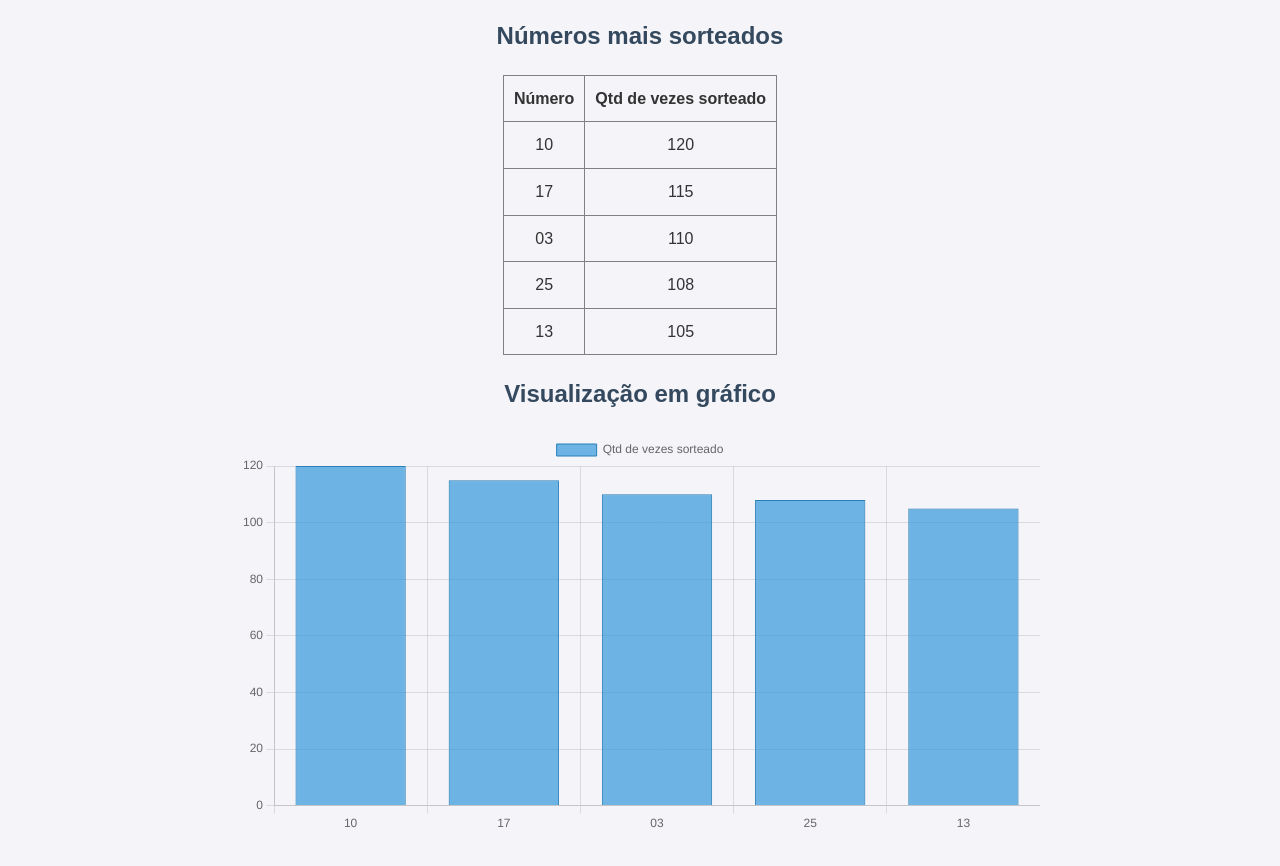
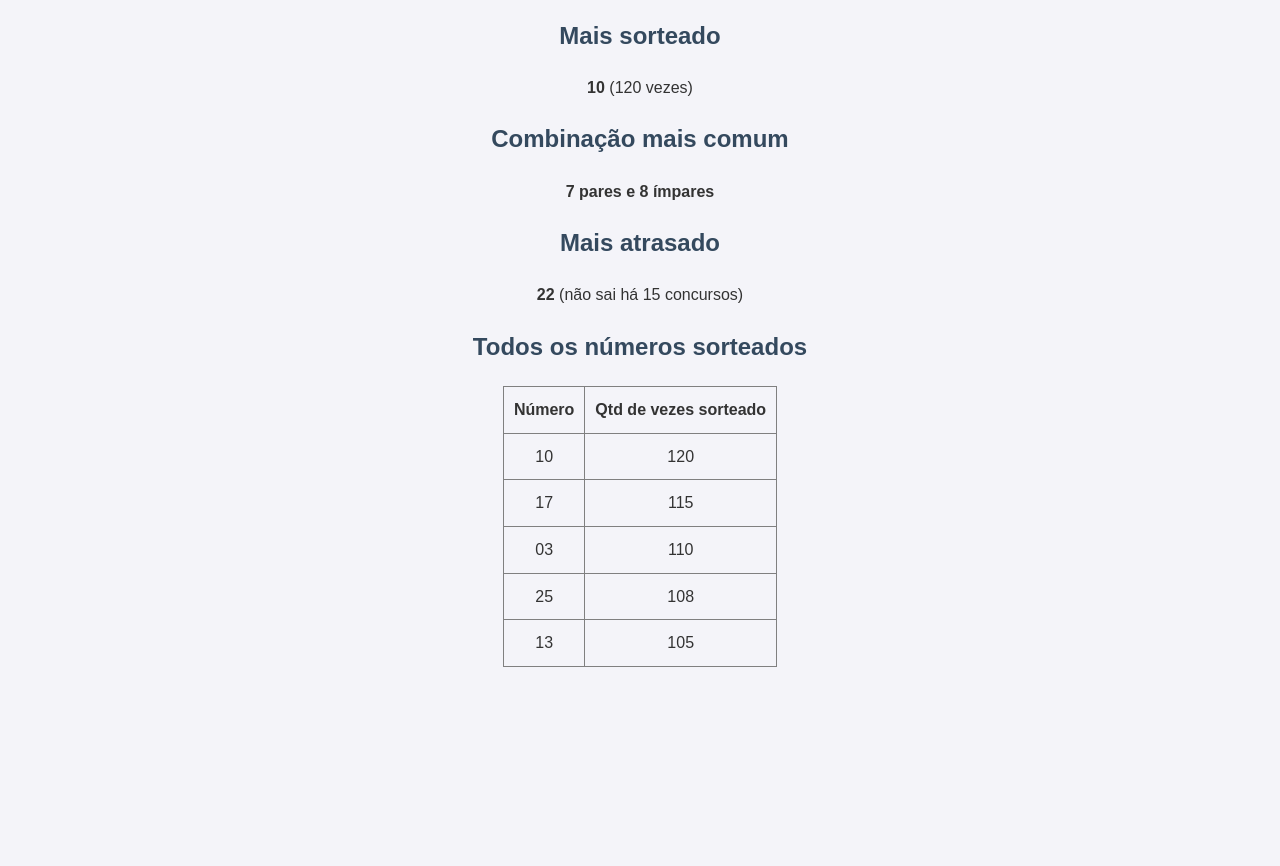
Before and after one commit to alissonfllima-dev/meu-site-loterias, a plain HTML site: page index.html in a window 1280 px wide. Shown: the part 176-1042 px from the top of the page. After the commit the page ends 883 px from the top, so only its background shows below. Drawn offline with nearby package versions, Linux system fonts and the light colour scheme.

Commit message:
Update index.html

```diff
--- a/index.html
+++ b/index.html
@@ -4,9 +4,6 @@
     <meta charset="UTF-8">
     <title>Lotofácil - Estatísticas</title>
     <link rel="stylesheet" href="style.css">
-
-    <!-- Chart.js -->
-    <script src="https://cdn.jsdelivr.net/npm/chart.js"></script>
 </head>
 <body>
     <!-- MENU -->
@@ -18,13 +15,27 @@
         </ul>
     </nav>
 
-    <!-- CONTEÚDO -->
     <div class="container">
         <h1>Estatísticas - Lotofácil</h1>
 
-        <h2>Números mais sorteados</h2>
+        <!-- CARDS DESTAQUE -->
+        <div class="cards">
+            <div class="card">
+                <h2>Mais sorteado</h2>
+                <p><strong>10</strong> (120 vezes)</p>
+            </div>
+            <div class="card">
+                <h2>Combinação mais comum</h2>
+                <p><strong>7 pares e 8 ímpares</strong></p>
+            </div>
+            <div class="card">
+                <h2>Mais atrasado</h2>
+                <p><strong>22</strong> (não sai há 15 concursos)</p>
+            </div>
+        </div>
 
         <!-- TABELA -->
+        <h2>Todos os números sorteados</h2>
         <table border="1" cellpadding="10" style="margin: auto; border-collapse: collapse;">
             <tr>
                 <th>Número</th>
@@ -36,36 +47,6 @@
             <tr><td>25</td><td>108</td></tr>
             <tr><td>13</td><td>105</td></tr>
         </table>
-
-        <h2>Visualização em gráfico</h2>
-        <canvas id="grafico"></canvas>
     </div>
-
-    <!-- SCRIPT DO GRÁFICO -->
-    <script>
-        const ctx = document.getElementById('grafico');
-
-        new Chart(ctx, {
-            type: 'bar',
-            data: {
-                labels: ['10', '17', '03', '25', '13'],
-                datasets: [{
-                    label: 'Qtd de vezes sorteado',
-                    data: [120, 115, 110, 108, 105],
-                    borderWidth: 1,
-                    backgroundColor: 'rgba(52, 152, 219, 0.7)',
-                    borderColor: '#2980b9'
-                }]
-            },
-            options: {
-                responsive: true,
-                scales: {
-                    y: {
-                        beginAtZero: true
-                    }
-                }
-            }
-        });
-    </script>
 </body>
 </html>
```
